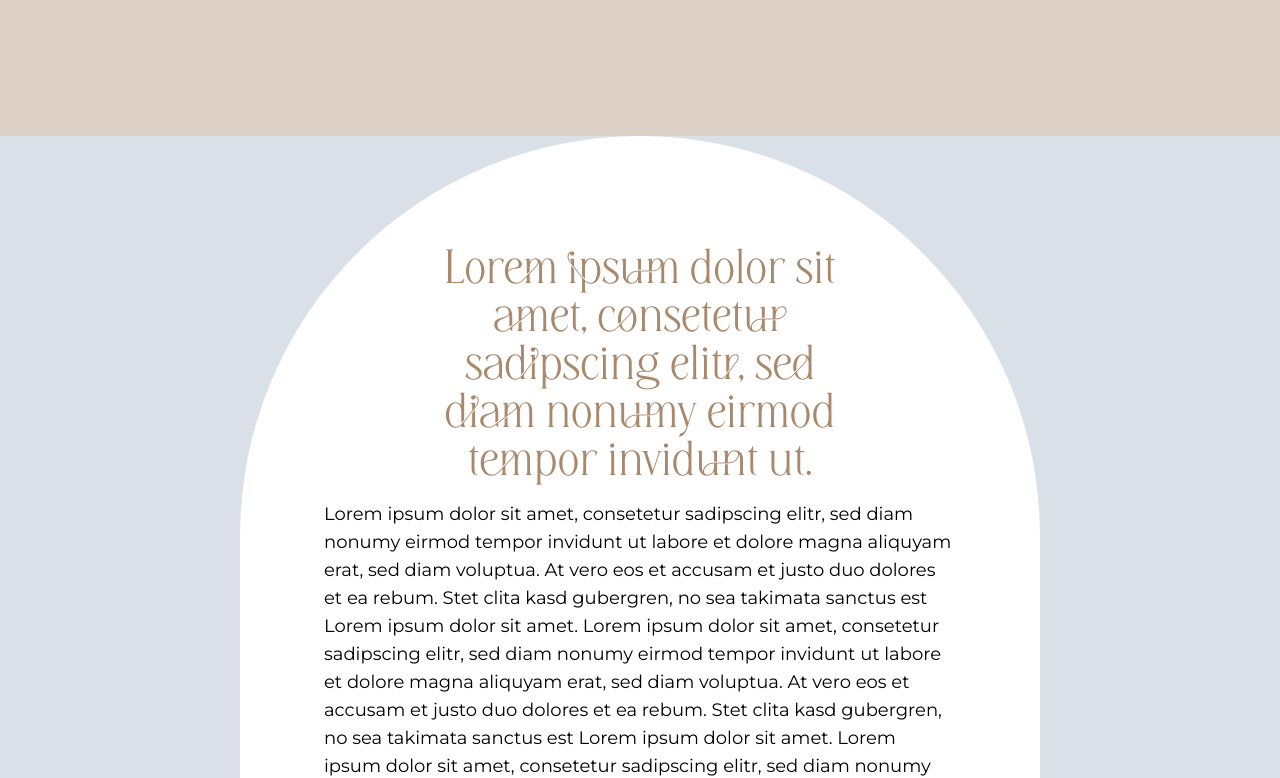
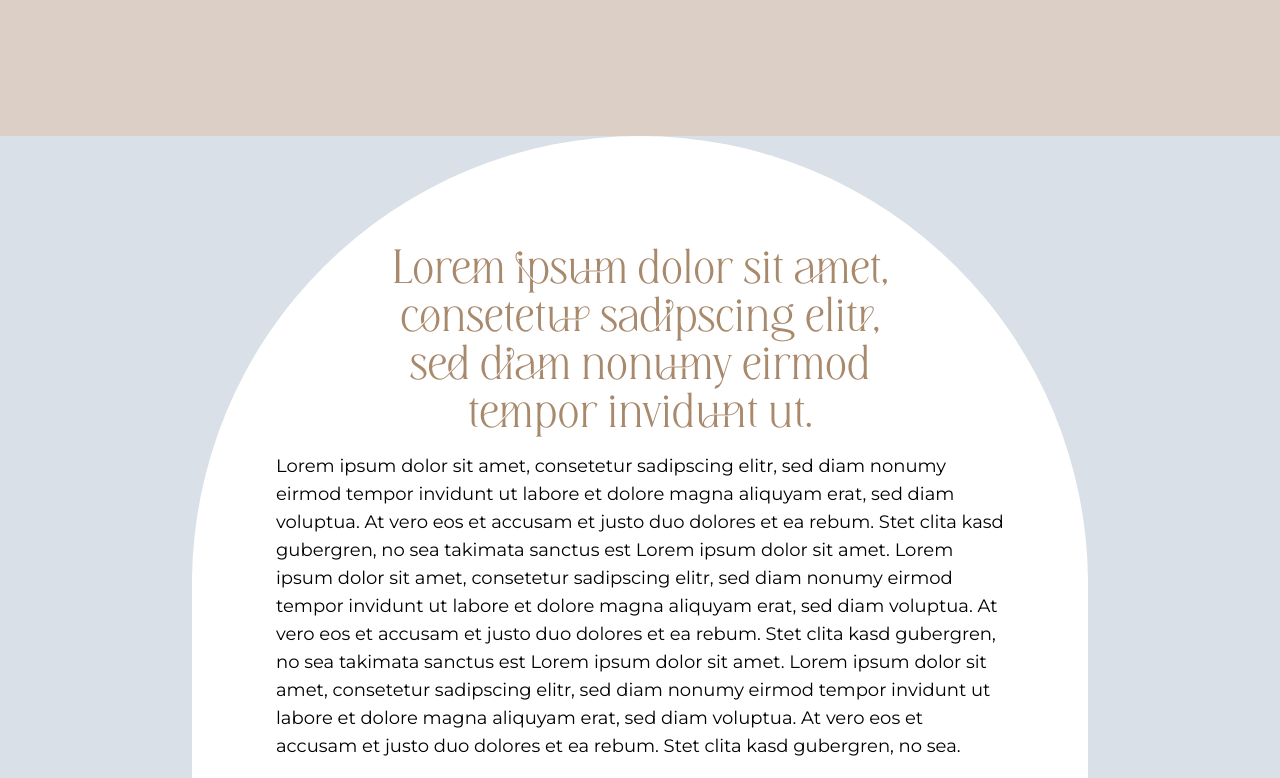
Before and after one commit to Sneruall/fotos-van-emily, a Next.js app: page / in a window 1280 px wide. Shown: the part 2980-3758 px from the top of the page. Built offline with nearby package versions, Linux system fonts and the light colour scheme.

Commit message:
werkwijze.js

```diff
--- a/components/sections/welcome.js
+++ b/components/sections/welcome.js
@@ -11,7 +11,7 @@ export default function Welcome() {
           Hee, welkom op mijn site!
         </p>
         <div className="w-3/5 self-start mx-auto md:w-auto relative my-5 md:my-0">
-          <Image src="/images/emily.png" alt="Emily" width={370} height={553} />
+          <Image src="/images/emily.png" alt="Emily" width={370} height={553} priority />
 
           <p className="w-full text-center hidden md:block font-display text-white text-5xl uppercase absolute">
               De fotograaf
--- a/components/sections/werkwijze.js
+++ b/components/sections/werkwijze.js
@@ -5,9 +5,7 @@ import Section from "../layout/Section";
 export default function Werkwijze() {
   return (
     <Section bg={"bg-blue-greyish"}>
-    {/* <div className="bg-blue-greyish text-center pt-20 md:pt-0">
-      <div className="container"> */}
-        <div className="bg-white mx-10 md:mx-40 p-5 pt-16 md:-mt-40 md:-mb-40 rounded-b-full rounded-t-full md:rounded-b-none">
+        <div className="bg-white max-w-4xl mx-auto p-5 pt-16 md:-mt-40 md:-mb-40 rounded-b-full rounded-t-full md:rounded-b-none">
           <p className="font-display text-brown text-center text-5xl mb-4 mt-0 md:mt-10 mx-0 md:mx-40">
             Lorem ipsum dolor sit amet, consetetur sadipscing elitr, sed diam
             nonumy eirmod tempor invidunt ut.
@@ -59,8 +57,6 @@ export default function Werkwijze() {
             </div>
           </div>
         </div>
-      {/* </div>
-    </div> */}
     </Section>
   );
 }
--- a/pages/index.js
+++ b/pages/index.js
@@ -18,6 +18,7 @@ export default function Home() {
 
       <Welcome />
      <Diensten/>
+
      <Werkwijze/>
 
       {/* <main className="flex flex-col items-center justify-center w-full flex-1 px-20 text-center">
```
